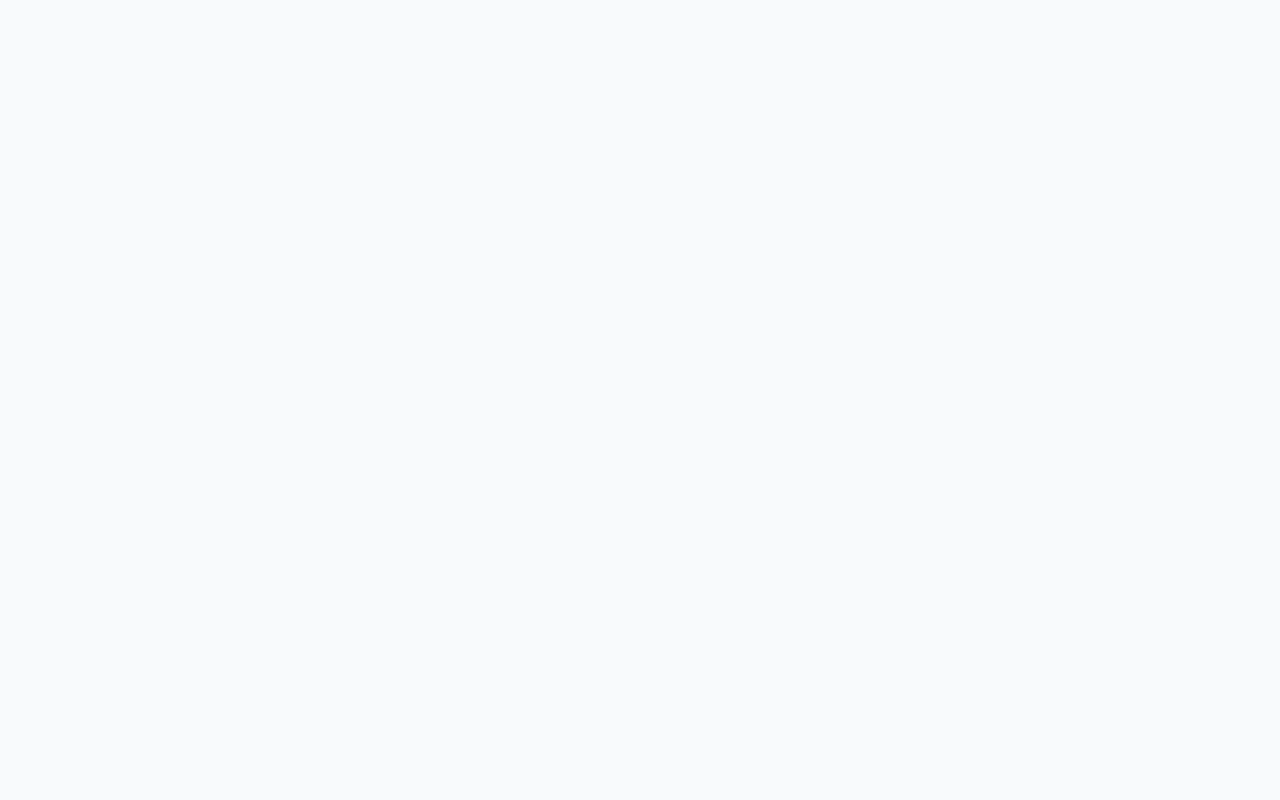
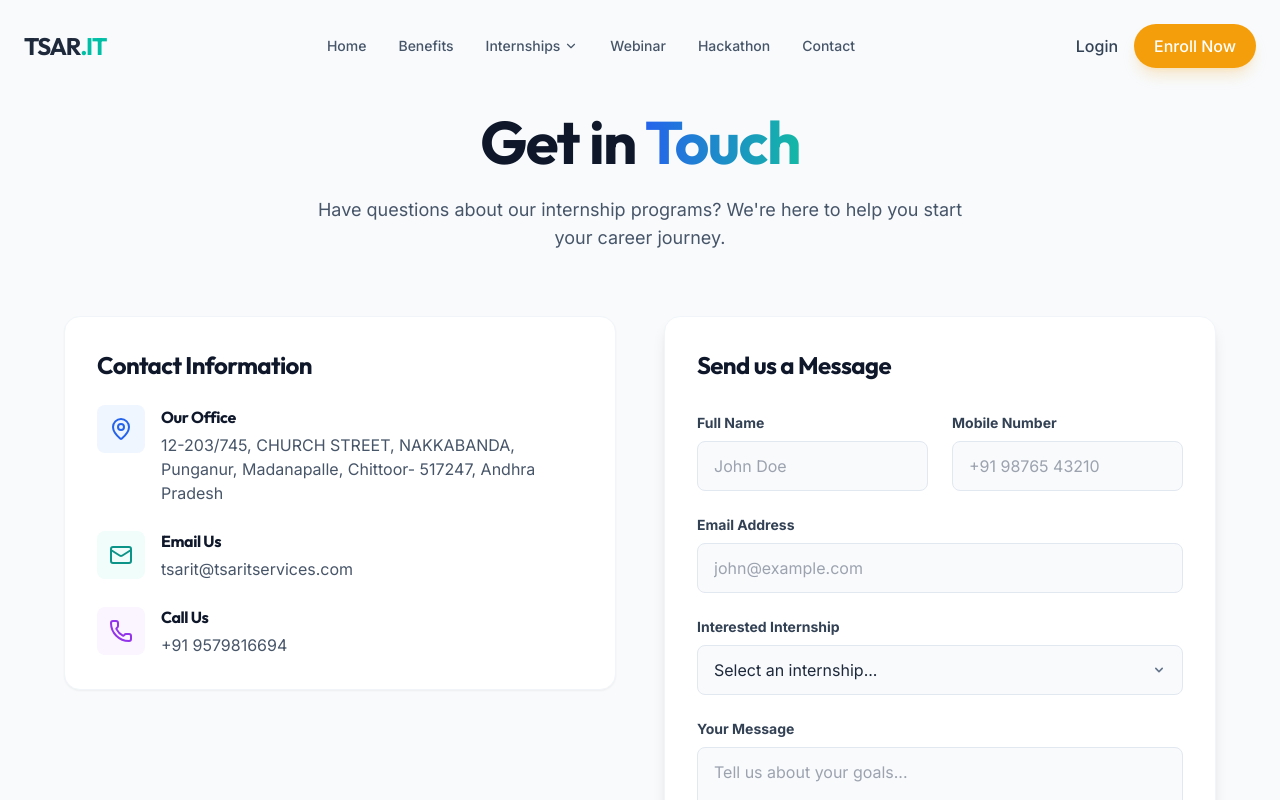
Before and after one commit to TSARIT1/Internship, a React (Vite) app: page /contact in a window 1280 px wide. Before the commit this address had no page. Shown: the top 800 px of the page. Built offline with nearby package versions, Linux system fonts and the light colour scheme.

Commit message:
Initial commit - Internship Website

```diff
--- a/src/App.jsx
+++ b/src/App.jsx
@@ -2,6 +2,7 @@ import React from 'react';
 import { BrowserRouter, Routes, Route } from 'react-router-dom';
 import Home from './pages/Home';
 import Login from './pages/Login';
+import Contact from './pages/Contact';
 import InternshipDetails from './pages/InternshipDetails';
 
 import DataScience from './pages/DataScience';
@@ -20,6 +21,7 @@ function App() {
       <Routes>
         <Route path="/" element={<Home />} />
         <Route path="/login" element={<Login />} />
+        <Route path="/contact" element={<Contact />} />
         <Route path="/data-science" element={<DataScience />} />
         <Route path="/machine-learning" element={<MachineLearning />} />
         <Route path="/ai" element={<AI />} />
--- a/src/components/Header.jsx
+++ b/src/components/Header.jsx
@@ -17,12 +17,12 @@ const Header = () => {
     }, []);
 
     const navLinks = [
-        { name: 'Home', href: '#' },
-        { name: 'Benefits', href: '#benefits' },
-        { name: 'Internships', href: '#internships', hasDropdown: true },
-        { name: 'Webinar', href: '#webinar' },
-        { name: 'Hackathon', href: '#hackathon' },
-        { name: 'Contact', href: '#contact' },
+        { name: 'Home', href: '/' },
+        { name: 'Benefits', href: '/#benefits' },
+        { name: 'Internships', href: '/#internships', hasDropdown: true },
+        { name: 'Webinar', href: '/#webinar' },
+        { name: 'Hackathon', href: '/#hackathon' },
+        { name: 'Contact', href: '/contact' },
     ];
 
     return (
--- /dev/null
+++ b/src/pages/Contact.jsx
@@ -0,0 +1,150 @@
+import React from 'react';
+import Header from '../components/Header';
+import Footer from '../components/Footer';
+import { Mail, Phone, MapPin, Send } from 'lucide-react';
+
+const Contact = () => {
+    const internships = [
+        "Data Science",
+        "Machine Learning",
+        "AI",
+        "MERN Stack",
+        "DevOps",
+        "Java Full-stack",
+        "Python Programming",
+        "AWS Cloud Computing",
+        "Cyber Security"
+    ];
+
+    return (
+        <div className="min-h-screen bg-slate-50 selection:bg-teal-100 selection:text-teal-900">
+            <Header />
+
+            <main className="pt-28 pb-20">
+                <div className="container mx-auto px-6">
+                    <div className="text-center mb-16">
+                        <h1 className="text-4xl lg:text-6xl font-bold font-display text-slate-900 mb-6">
+                            Get in <span className="bg-gradient-to-r from-blue-600 to-teal-500 bg-clip-text text-transparent">Touch</span>
+                        </h1>
+                        <p className="text-lg text-slate-600 max-w-2xl mx-auto">
+                            Have questions about our internship programs? We're here to help you start your career journey.
+                        </p>
+                    </div>
+
+                    <div className="grid grid-cols-1 lg:grid-cols-2 gap-12 max-w-6xl mx-auto">
+                        {/* Contact Info */}
+                        <div className="space-y-8">
+                            <div className="bg-white p-8 rounded-2xl shadow-sm border border-slate-100 transform hover:-translate-y-1 transition-transform duration-300">
+                                <h3 className="text-2xl font-bold text-slate-900 mb-6">Contact Information</h3>
+                                <div className="space-y-6">
+                                    <div className="flex items-start gap-4">
+                                        <div className="bg-blue-50 p-3 rounded-lg text-blue-600">
+                                            <MapPin size={24} />
+                                        </div>
+                                        <div>
+                                            <h4 className="font-bold text-slate-900 mb-1">Our Office</h4>
+                                            <p className="text-slate-600">12-203/745, CHURCH STREET, NAKKABANDA, Punganur, Madanapalle, Chittoor- 517247, Andhra Pradesh</p>
+                                        </div>
+                                    </div>
+                                    <div className="flex items-center gap-4">
+                                        <div className="bg-teal-50 p-3 rounded-lg text-teal-600">
+                                            <Mail size={24} />
+                                        </div>
+                                        <div>
+                                            <h4 className="font-bold text-slate-900 mb-1">Email Us</h4>
+                                            <a href="mailto:tsarit@tsaritservices.com" className="text-slate-600 hover:text-blue-600 transition-colors">tsarit@tsaritservices.com</a>
+                                        </div>
+                                    </div>
+                                    <div className="flex items-center gap-4">
+                                        <div className="bg-purple-50 p-3 rounded-lg text-purple-600">
+                                            <Phone size={24} />
+                                        </div>
+                                        <div>
+                                            <h4 className="font-bold text-slate-900 mb-1">Call Us</h4>
+                                            <a href="tel:+919579816694" className="text-slate-600 hover:text-blue-600 transition-colors">+91 9579816694</a>
+                                        </div>
+                                    </div>
+                                </div>
+                            </div>
+                        </div>
+
+                        {/* Contact Form */}
+                        <div className="bg-white p-8 rounded-2xl shadow-lg border border-slate-100">
+                            <h3 className="text-2xl font-bold text-slate-900 mb-8">Send us a Message</h3>
+                            <form className="space-y-6">
+                                <div className="grid grid-cols-1 md:grid-cols-2 gap-6">
+                                    <div>
+                                        <label htmlFor="name" className="block text-sm font-bold text-slate-700 mb-2">Full Name</label>
+                                        <input
+                                            type="text"
+                                            id="name"
+                                            className="w-full px-4 py-3 rounded-lg bg-slate-50 border border-slate-200 focus:border-blue-500 focus:ring-2 focus:ring-blue-200 outline-none transition-all"
+                                            placeholder="John Doe"
+                                        />
+                                    </div>
+                                    <div>
+                                        <label htmlFor="mobile" className="block text-sm font-bold text-slate-700 mb-2">Mobile Number</label>
+                                        <input
+                                            type="tel"
+                                            id="mobile"
+                                            className="w-full px-4 py-3 rounded-lg bg-slate-50 border border-slate-200 focus:border-blue-500 focus:ring-2 focus:ring-blue-200 outline-none transition-all"
+                                            placeholder="+91 98765 43210"
+                                        />
+                                    </div>
+                                </div>
+
+                                <div>
+                                    <label htmlFor="email" className="block text-sm font-bold text-slate-700 mb-2">Email Address</label>
+                                    <input
+                                        type="email"
+                                        id="email"
+                                        className="w-full px-4 py-3 rounded-lg bg-slate-50 border border-slate-200 focus:border-blue-500 focus:ring-2 focus:ring-blue-200 outline-none transition-all"
+                                        placeholder="john@example.com"
+                                    />
+                                </div>
+
+                                <div>
+                                    <label htmlFor="internship" className="block text-sm font-bold text-slate-700 mb-2">Interested Internship</label>
+                                    <div className="relative">
+                                        <select
+                                            id="internship"
+                                            className="w-full px-4 py-3 rounded-lg bg-slate-50 border border-slate-200 focus:border-blue-500 focus:ring-2 focus:ring-blue-200 outline-none transition-all appearance-none cursor-pointer"
+                                        >
+                                            <option value="">Select an internship...</option>
+                                            {internships.map((item, index) => (
+                                                <option key={index} value={item}>{item}</option>
+                                            ))}
+                                        </select>
+                                        <div className="absolute inset-y-0 right-0 flex items-center px-4 pointer-events-none text-slate-500">
+                                            <svg className="w-4 h-4 fill-current" viewBox="0 0 20 20">
+                                                <path d="M5.293 7.293a1 1 0 011.414 0L10 10.586l3.293-3.293a1 1 0 111.414 1.414l-4 4a1 1 0 01-1.414 0l-4-4a1 1 0 010-1.414z" clipRule="evenodd" fillRule="evenodd"></path>
+                                            </svg>
+                                        </div>
+                                    </div>
+                                </div>
+
+                                <div>
+                                    <label htmlFor="message" className="block text-sm font-bold text-slate-700 mb-2">Your Message</label>
+                                    <textarea
+                                        id="message"
+                                        rows="4"
+                                        className="w-full px-4 py-3 rounded-lg bg-slate-50 border border-slate-200 focus:border-blue-500 focus:ring-2 focus:ring-blue-200 outline-none transition-all resize-none"
+                                        placeholder="Tell us about your goals..."
+                                    ></textarea>
+                                </div>
+
+                                <button type="submit" className="w-full bg-gradient-to-r from-blue-600 to-teal-500 text-white font-bold py-4 rounded-xl shadow-lg hover:shadow-blue-500/30 hover:-translate-y-1 transition-all flex items-center justify-center gap-2">
+                                    <Send size={20} /> Send Message
+                                </button>
+                            </form>
+                        </div>
+                    </div>
+                </div>
+            </main>
+
+            <Footer />
+        </div>
+    );
+};
+
+export default Contact;
```
